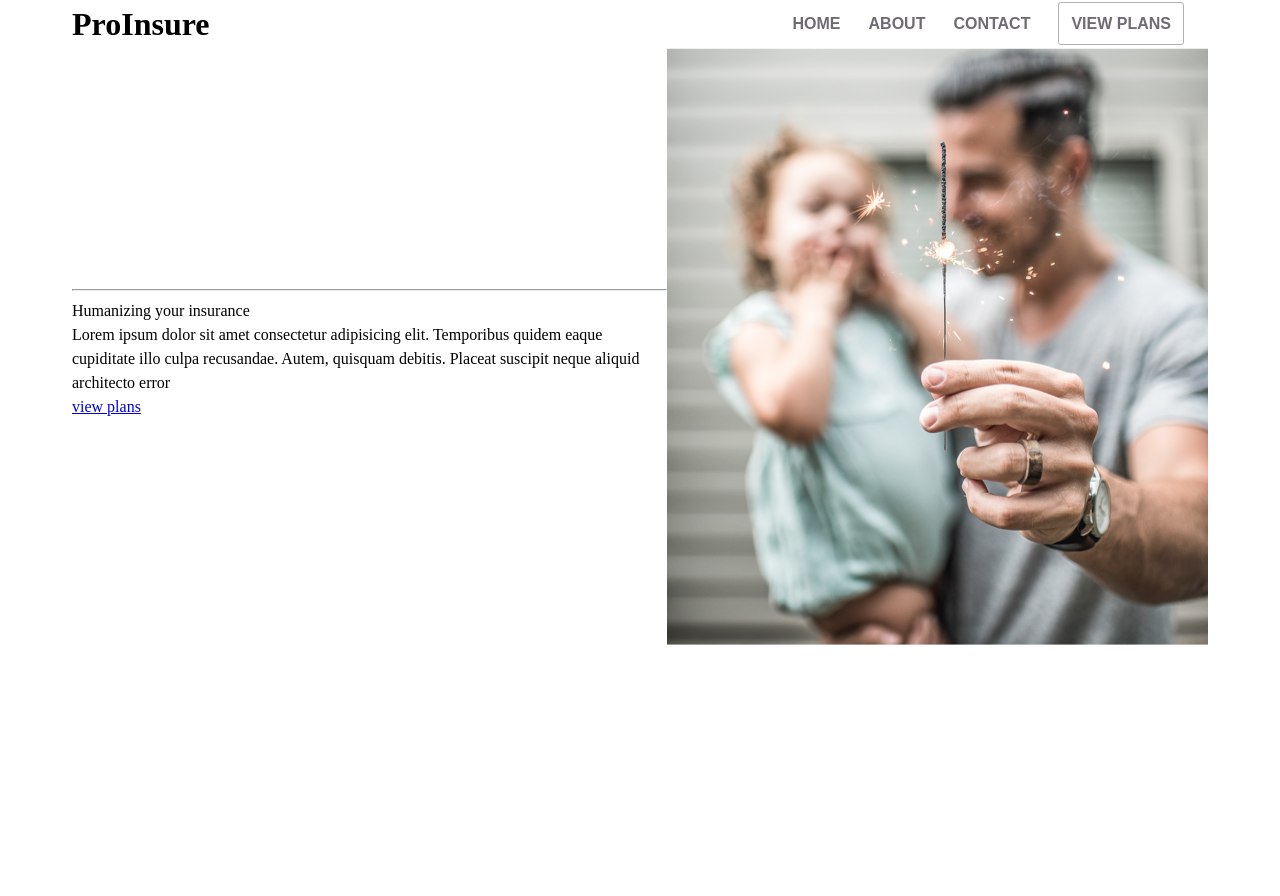
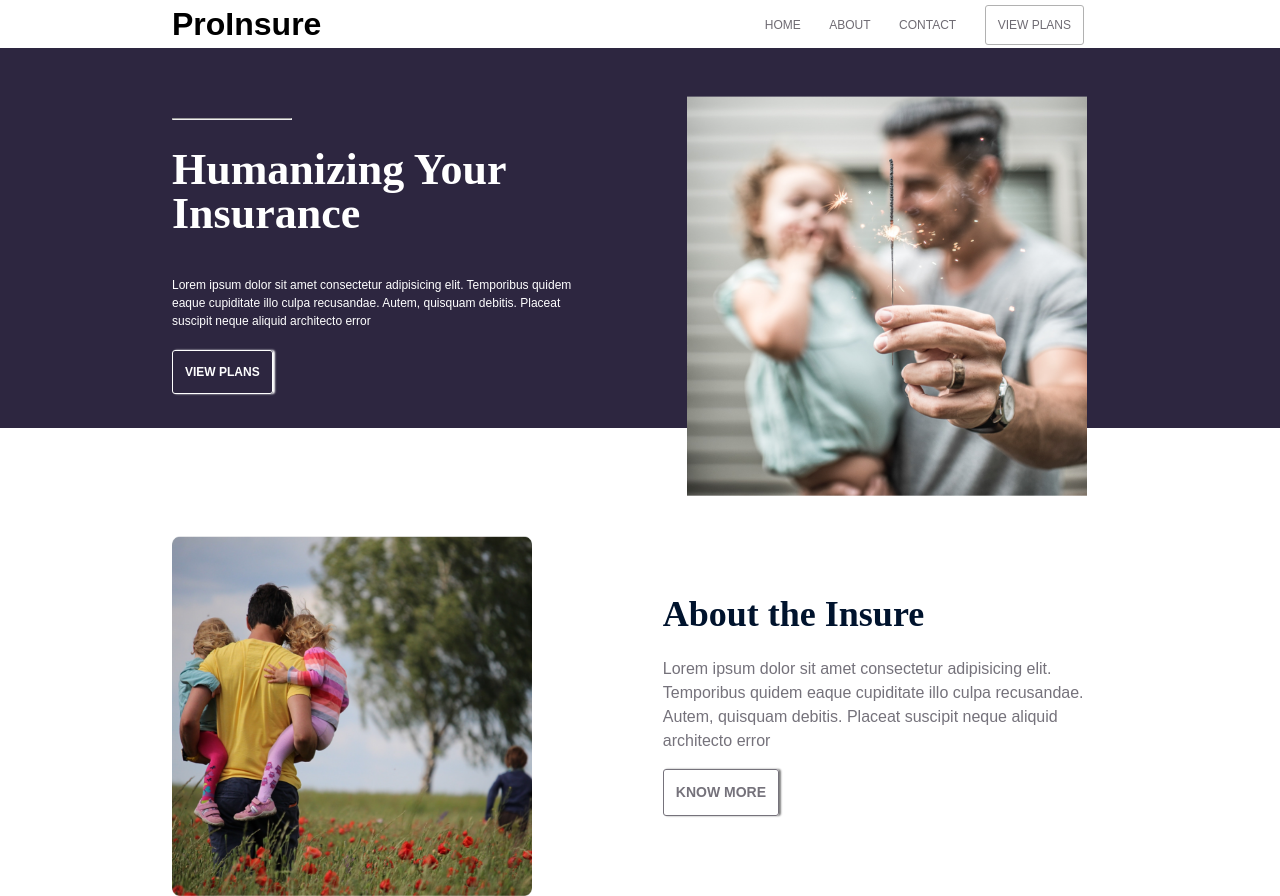
Before and after one commit to Dhananjay74/Working-With-Web-Typography, a plain HTML site: page Assignment 2/index.html in a window 1280 px wide. Before the commit the page ends 800 px from the top, so only its background shows below. Drawn offline with Linux system fonts and the light colour scheme.

Commit message:
complete section 1 and 2

```diff
--- a/Assignment 2/index.html
+++ b/Assignment 2/index.html
@@ -25,9 +25,9 @@
       </div>
     </header>
     <main>
-      <section class="section">
+      <section class="section-1">
         <div class="container flex">
-          <div class="section-text">
+          <div class="col-1">
             <hr />
             <h1>Humanizing your insurance</h1>
             <p>
@@ -37,9 +37,25 @@
             </p>
             <a class="btn" href="#">view plans</a>
           </div>
-          <a class="section-img" href="#">
-            <img src="media/01.png" alt="happy father and daughter">
-          </a>
+          <div class="col-2">
+            <img src="media/01.png" alt="pic01" />
+          </div>
+        </div>
+      </section>
+      <section class="section-2">
+        <div class="container flex">
+          <div class="col-2">
+            <img src="media/02.png" alt="pic02" />
+          </div>
+          <div class="col-1">
+            <h2>About the Insure</h2>
+            <p>
+              Lorem ipsum dolor sit amet consectetur adipisicing elit.
+              Temporibus quidem eaque cupiditate illo culpa recusandae. Autem,
+              quisquam debitis. Placeat suscipit neque aliquid architecto error
+            </p>
+            <a class="btn-1" href="#">know more</a>
+          </div>
         </div>
       </section>
     </main>
--- a/Assignment 2/style.css
+++ b/Assignment 2/style.css
@@ -135,12 +135,13 @@ table {
 body {
   line-height: 1.5;
   font-size: 16px;
+  font-family: "Karla", sans-serif;
 }
 
 /* genral */
 
 .container {
-  max-width: 1200px;
+  max-width: 1000px;
   margin: 0 auto;
   padding: 0 32px;
 }
@@ -149,28 +150,112 @@ body {
   justify-content: space-between;
   align-items: center;
 }
+h1,
+h2,
+h3,
+h4 {
+  font-family: "DM Serif Display", serif;
+}
 
 /* header */
 
 .header span {
   font-size: 32px;
   font-weight: 700;
-  font-family: "DM Serif Display", serif;
 }
 .header a {
-  font-size: 16px;
+  font-size: 12px;
   text-decoration: none;
   text-transform: uppercase;
   margin-right: 24px;
   color: rgb(111 107 115);
-  font-family: sans-serif;
-  font-weight: 600;
+  font-weight: 500;
 }
 .active-btn {
-    border: 1px solid rgb(177 177 177);
-    height: 30px;
-    padding: 12px;
-    border-radius: 3px;
+  border: 1px solid rgb(177 177 177);
+  height: 30px;
+  padding: 12px;
+  border-radius: 3px;
 }
 
 /* main */
+
+.section-1 {
+  background-color: rgb(45 38 64);
+  color: white;
+  height: 380px;
+}
+hr {
+  width: 120px;
+  margin-left: 0;
+}
+h1 {
+  font-size: 44px;
+  font-weight: 700;
+  padding: 20px 0;
+  padding-right: 50px;
+  line-height: 1;
+  text-transform: capitalize;
+}
+.section-1 p {
+  font-size: 12px;
+  padding: 20px 0;
+}
+.col-1 {
+  flex: 0 1 45%;
+  margin-right: 24px;
+}
+
+.col-2 {
+  flex: 0 1 45%;
+}
+.col-2 img {
+  width: 400px;
+  height: 400px;
+  position: relative;
+  top: 48px;
+}
+.btn {
+  display: inline-block;
+  padding: 12px;
+  border-radius: 3px;
+  text-decoration: none;
+  text-transform: uppercase;
+  font-weight: 600;
+  font-size: 12px;
+  color: white;
+  border: 1px solid white;
+  box-shadow: 2px 0px 2px rgb(255, 255, 255);
+}
+.section-2 {
+  margin-top: 60px;
+}
+.section-2 img {
+  width: 360px;
+  height: 360px;
+}
+h2 {
+  font-size: 36px;
+  font-weight: 700;
+  color: hsl(214.67deg 100% 8.82%);
+}
+.section-2 p {
+  font-size: 16px;
+  color: hsl(260deg 3.8% 46.47%);
+  margin: 16px 0;
+}
+.section-2 .col-1 {
+  margin-top: 60px;
+}
+.btn-1 {
+  font-size: 14px;
+  color: hsl(260deg 3.8% 46.47%);
+  border: 1px solid hsl(260deg 3.8% 46.47%);
+  display: inline-block;
+  padding: 12px;
+  border-radius: 3px;
+  text-decoration: none;
+  text-transform: uppercase;
+  font-weight: 600;
+  box-shadow: 2px 0px 2px gray;
+}
```
